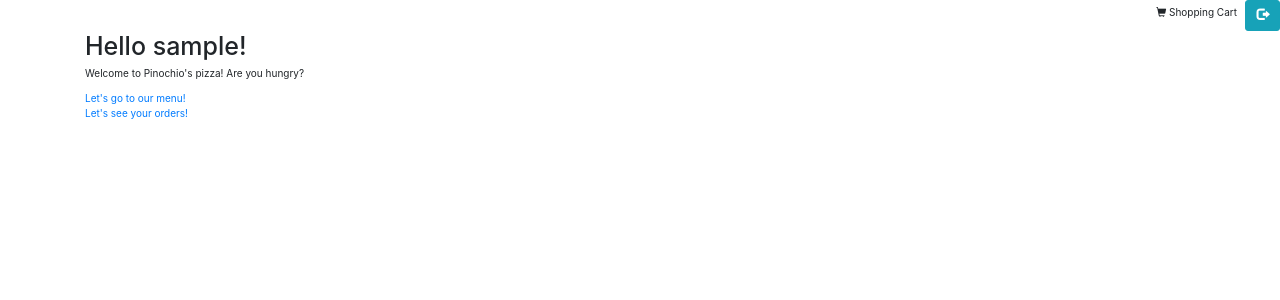
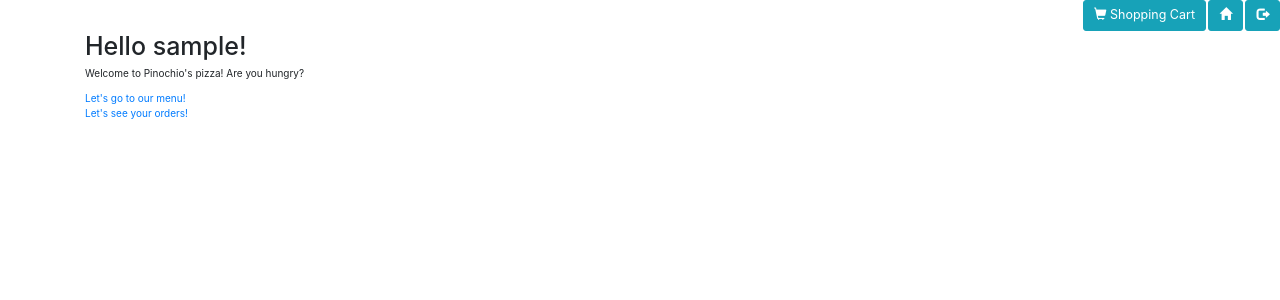
Before and after one commit to Sawy89/Corsi, a Django app: page / in a window 1280 px wide. Shown: the top 300 px of the page. Run offline with Django 3.2, Linux system fonts and the light colour scheme; the visitor is signed in with stand-in values (Sample User, id 1); some libraries are stand-ins or nearby versions.

Commit message:
Top button: added home + fix

```diff
--- a/CS50/project3/templates/base.html
+++ b/CS50/project3/templates/base.html
@@ -23,8 +23,15 @@
 
     <!-- Here is the logout button, always present -->
     <div class="float-right">
-      <a href="{% url 'logout' %}" class="btn btn-info btn-lg">
+      <a href="{% url 'logout' %}" class="btn btn-info btn-lg ml-1">
         <span class="glyphicon glyphicon-log-out"></span>
+      </a>
+    </div>
+
+    <!-- Here is the HOME button -->
+    <div class="float-right">
+      <a href="{% url 'index' %}" class="btn btn-info btn-lg ml-1">
+        <span class="glyphicon glyphicon-home"></span>
       </a>
     </div>
 
@@ -32,7 +39,7 @@
     <!-- Here is the shopping cart -->
     <form method="POST" id="form-cart" action="{% url 'cart' %}" >
       {% csrf_token %}
-      <button type="button" id="button-cart" class="btn btn-default">
+      <button type="button" id="button-cart" class="btn btn-info btn-lg ml-1">
         <span id="cart" class="glyphicon glyphicon-shopping-cart"></span>
         <span>Shopping Cart</span>
         <span id="cart-element-number" class="badge badge-light"></span>
--- a/CS50/project3/templates/index.html
+++ b/CS50/project3/templates/index.html
@@ -13,8 +13,4 @@
 
 {% endblock %}
 
-<!-- ToDO: va nella shopping cart anche se è vuoto! -->
-
 <!-- ToDo: Mail per registrazione e ordine! -->
-
-<!-- ToDO: Link alla home -->
```
